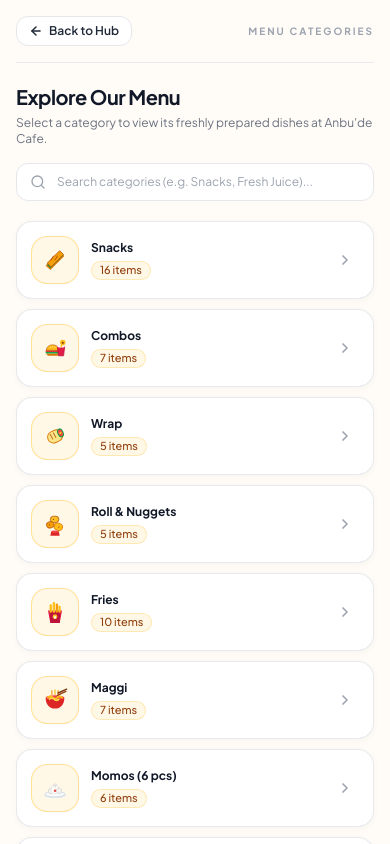
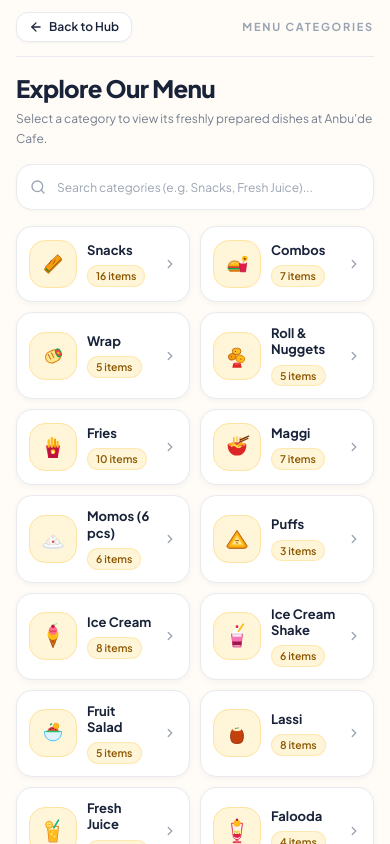
Before and after one commit to RenzaTech/Customer-Menu-Update, a Next.js app: page / in a window 390 px wide. Both pictures are taken after a click on the button 195 px from the left and 807 px from the top of the page. Shown: the top 844 px of the page. Built offline with nearby package versions, Linux system fonts and the light colour scheme; no server answers.

Commit message:
Redesign Menu Categories page with #FFBB17 brand system and 2-column mobile layout

```diff
--- a/components/CategoryList.jsx
+++ b/components/CategoryList.jsx
@@ -6,6 +6,7 @@ import {
   Search,
   ChevronRight,
   Layers,
+  X,
 } from 'lucide-react';
 import CategoryIcon from './CategoryIcon';
 
@@ -24,63 +25,70 @@ export default function CategoryList({
   }, [categories, searchQuery]);
 
   return (
-    <div className="w-full max-w-lg mx-auto px-4 sm:px-6 py-4 animate-in fade-in duration-200">
-      {/* Top Navigation Bar */}
-      <div className="flex items-center justify-between pb-4 border-b border-gray-200/80 mb-5">
+    <div className="w-full px-4 pt-3 pb-12 animate-in fade-in duration-200 selection:bg-[#FFBB17]/30">
+      {/* 1. Header: Back to Hub + MENU CATEGORIES */}
+      <div className="flex items-center justify-between pb-3.5 border-b border-[#E8EAF0] mb-4">
         <button
           type="button"
           onClick={onBack}
-          className="inline-flex items-center gap-1.5 px-3 py-1.5 rounded-xl border border-gray-200 bg-white text-gray-800 text-xs font-semibold hover:bg-gray-50 active:scale-95 transition shadow-2xs"
+          className="inline-flex items-center gap-1.5 px-3 py-1.5 rounded-xl border border-[#E8EAF0] bg-white text-[#182238] text-xs font-semibold shadow-[0_1px_3px_rgba(24,34,56,0.04)] hover:bg-[#FFF5D9]/40 active:scale-95 transition"
         >
-          <ArrowLeft className="w-3.5 h-3.5 stroke-[2.5]" />
+          <ArrowLeft className="w-3.5 h-3.5 text-[#182238] stroke-[2.2]" />
           <span>Back to Hub</span>
         </button>
 
-        <span className="text-[10px] font-bold uppercase tracking-[0.2em] text-gray-400 font-sans">
-          Menu Categories
+        <span className="text-[11px] font-bold uppercase tracking-[0.16em] text-[#9AA3B2] font-sans">
+          MENU CATEGORIES
         </span>
       </div>
 
-      {/* Title & Restaurant Info */}
+      {/* 2. Page Heading & Subtitle */}
       <div className="mb-4">
-        <h2 className="text-xl sm:text-2xl font-serif font-bold tracking-tight text-gray-900">
+        <h1 className="text-2xl sm:text-[26px] font-extrabold tracking-tight text-[#182238] leading-tight">
           Explore Our Menu
-        </h2>
-        <p className="text-xs text-gray-500 mt-1 font-sans">
-          Select a category to view its freshly prepared dishes at {restaurantName || 'our cafe'}.
+        </h1>
+        <p className="text-xs sm:text-[13px] text-[#737D8D] mt-1.5 leading-relaxed font-normal">
+          Select a category to view its freshly prepared dishes at {restaurantName || "Anbu'de Cafe"}.
         </p>
       </div>
 
-      {/* Category Search Bar */}
-      <div className="relative mb-5">
-        <Search className="w-4 h-4 text-gray-400 absolute left-3.5 top-1/2 -translate-y-1/2 pointer-events-none" />
+      {/* 3. Search Bar */}
+      <div className="relative mb-4">
+        <Search className="w-4 h-4 text-[#9AA3B2] absolute left-3.5 top-1/2 -translate-y-1/2 pointer-events-none" />
         <input
           type="text"
           value={searchQuery}
           onChange={(e) => setSearchQuery(e.target.value)}
           placeholder="Search categories (e.g. Snacks, Fresh Juice)..."
-          className="w-full pl-10 pr-4 py-2.5 bg-white border border-gray-200 rounded-xl text-xs text-gray-800 placeholder-gray-400 focus:outline-none focus:border-[#FFBB17] focus:ring-2 focus:ring-[#FFBB17]/20 transition shadow-2xs"
+          className="w-full h-[46px] pl-10 pr-9 bg-white border border-[#E8EAF0] rounded-2xl text-xs sm:text-[13px] text-[#182238] placeholder-[#9AA3B2] focus:outline-none focus:border-[#FFBB17] focus:ring-2 focus:ring-[#FFBB17]/20 transition shadow-[0_1px_4px_rgba(24,34,56,0.03)]"
         />
         {searchQuery && (
           <button
             type="button"
             onClick={() => setSearchQuery('')}
-            className="absolute right-3 top-1/2 -translate-y-1/2 text-xs font-medium text-gray-400 hover:text-gray-600"
+            className="w-6 h-6 rounded-full flex items-center justify-center absolute right-2.5 top-1/2 -translate-y-1/2 text-[#9AA3B2] hover:text-[#182238] hover:bg-[#FFF5D9] transition"
           >
-            Clear
+            <X className="w-3.5 h-3.5" />
           </button>
         )}
       </div>
 
-      {/* Categories Grid */}
+      {/* 4. Category Cards (Strict 2-Column Mobile Grid) */}
       {filteredCategories.length === 0 ? (
-        <div className="py-12 text-center bg-white border border-gray-200 rounded-2xl p-6 shadow-2xs">
-          <Layers className="w-8 h-8 text-gray-300 mx-auto mb-2" />
-          <p className="text-xs font-semibold text-gray-600">No categories found</p>
-          <p className="text-[11px] text-gray-400 mt-0.5">Try searching for a different item.</p>
+        <div className="py-12 text-center bg-white border border-[#E8EAF0] rounded-2xl p-6 shadow-[0_2px_8px_rgba(24,34,56,0.04)]">
+          <Layers className="w-8 h-8 text-[#9AA3B2] mx-auto mb-2 opacity-60" />
+          <p className="text-xs font-semibold text-[#182238]">No categories found</p>
+          <p className="text-[11px] text-[#737D8D] mt-0.5">Try searching for a different item.</p>
+          <button
+            type="button"
+            onClick={() => setSearchQuery('')}
+            className="mt-3 px-3 py-1 bg-[#FFF5D9] text-[#8A5700] text-xs font-semibold rounded-lg hover:bg-[#FFE3A0] transition"
+          >
+            Clear Search
+          </button>
         </div>
       ) : (
-        <div className="grid grid-cols-1 sm:grid-cols-2 gap-2.5">
+        <div className="grid grid-cols-2 gap-2.5 sm:gap-3">
           {filteredCategories.map((cat, index) => {
             const itemsCount = (cat.foodItems || cat.items || []).length;
 
@@ -89,27 +97,30 @@ export default function CategoryList({
                 key={cat.id || cat.name || index}
                 type="button"
                 onClick={() => onSelectCategory(cat)}
-                className="group w-full p-3.5 sm:p-4 bg-white border border-gray-200/90 rounded-2xl shadow-[0_2px_8px_rgba(0,0,0,0.03)] hover:shadow-[0_4px_16px_rgba(255,187,23,0.14)] hover:border-[#FFBB17]/70 transition-all duration-200 active:scale-[0.99] flex items-center justify-between text-left"
+                className="group w-full p-2.5 min-[380px]:p-3 min-h-[72px] min-[380px]:min-h-[76px] bg-white border border-[#E8EAF0] rounded-2xl shadow-[0_2px_6px_rgba(24,34,56,0.04)] hover:border-[#FFBB17] hover:shadow-[0_4px_14px_rgba(255,187,23,0.12)] active:scale-[0.98] transition-all duration-150 flex items-center justify-between text-left"
               >
-                <div className="flex items-center gap-3">
-                  {/* Category icon avatar with custom vibrant food illustration */}
-                  <div className="w-12 h-12 rounded-2xl bg-[#FFF8E7] border border-[#FFBB17]/40 flex items-center justify-center shrink-0 group-hover:scale-105 group-hover:shadow-[0_4px_12px_rgba(255,187,23,0.22)] transition-all duration-200">
-                    <CategoryIcon name={cat.name} className="w-7 h-7" />
-                  </div>
+                {/* Left: 48-52px Food Icon Container in Pale Gold */}
+                <div className="w-11 h-11 min-[380px]:w-12 min-[380px]:h-12 rounded-2xl bg-[#FFF5D9] border border-[#FFE3A0] flex items-center justify-center shrink-0 group-hover:scale-105 transition-transform duration-200">
+                  <CategoryIcon
+                    name={cat.name}
+                    className="w-6 h-6 min-[380px]:w-7 min-[380px]:h-7"
+                  />
+                </div>
 
-                  <div>
-                    <h3 className="text-xs sm:text-sm font-bold text-gray-900 group-hover:text-black transition-colors font-sans">
-                      {cat.name}
-                    </h3>
-                    <span className="text-[11px] font-medium text-amber-800 bg-[#FFF8E7] px-2 py-0.2 rounded-full inline-block mt-0.5 border border-[#FFBB17]/25 font-sans">
+                {/* Middle: Category Title & Item Count Badge */}
+                <div className="flex-1 min-w-0 px-2 min-[380px]:px-2.5">
+                  <h3 className="text-xs min-[380px]:text-[13px] font-bold text-[#182238] leading-tight line-clamp-2 font-sans group-hover:text-black">
+                    {cat.name}
+                  </h3>
+                  <div className="mt-1">
+                    <span className="inline-flex items-center px-1.5 min-[380px]:px-2 py-0.5 rounded-full bg-[#FFF5D9] border border-[#FFE3A0]/70 text-[9.5px] min-[380px]:text-[10.5px] font-semibold text-[#8A5700] whitespace-nowrap">
                       {itemsCount} {itemsCount === 1 ? 'item' : 'items'}
                     </span>
                   </div>
                 </div>
 
-                <div className="w-7 h-7 rounded-full flex items-center justify-center text-gray-400 group-hover:text-gray-900 group-hover:bg-[#FFBB17]/20 transition-colors shrink-0">
-                  <ChevronRight className="w-4 h-4 stroke-[2.5]" />
-                </div>
+                {/* Right: Small chevron */}
+                <ChevronRight className="w-3.5 h-3.5 text-[#9AA3B2] group-hover:text-[#182238] shrink-0 stroke-[2.2] transition-colors" />
               </button>
             );
           })}
```
